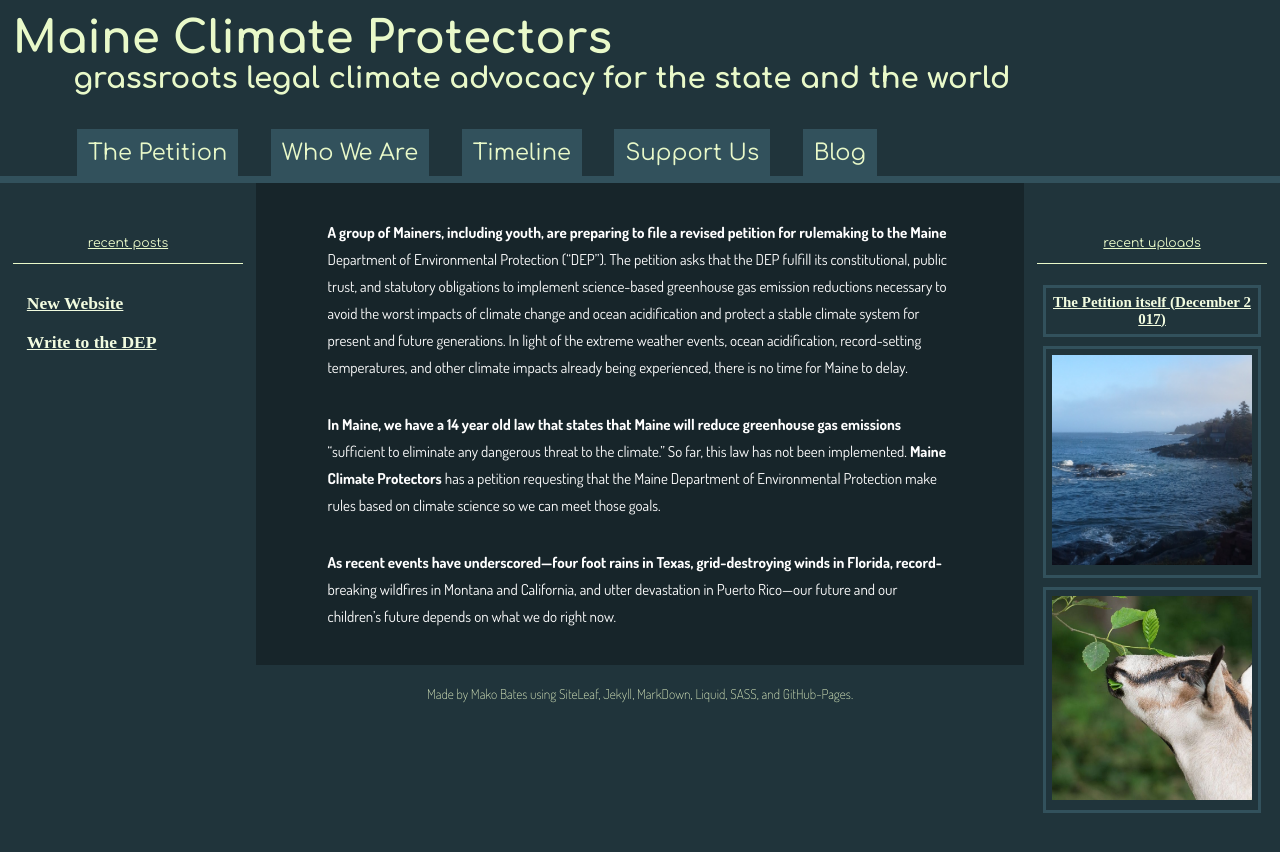
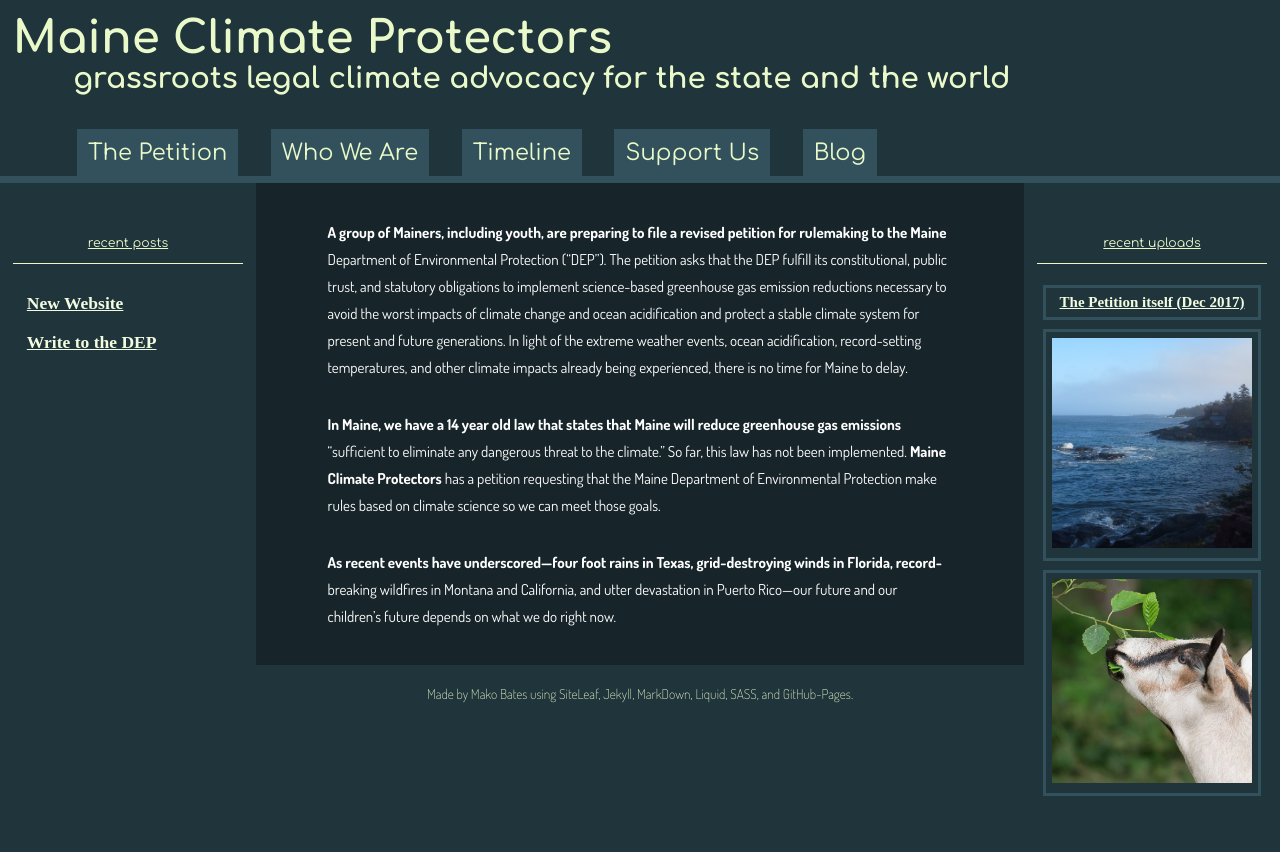
Before and after one commit to ShapeOfMatter/maine-climate-protectors, a Jekyll site: the page built from index.md, in a window 1280 px wide. Shown: the top 852 px of the page. Built offline with Jekyll 4.4.1, drawn with Linux system fonts in a browser that asks for light colours.

Commit message:
Updated Config

```diff
--- a/_config.yml
+++ b/_config.yml
@@ -13,7 +13,7 @@
       name: A goat I found online.
       date: 2017-12-19 05:00:00.000000000 Z
     - file: "/uploads/2017MaineClimateProtectorsDEPPetition.pdf"
-      name: The Petition itself (December 2017)
+      name: The Petition itself (Dec 2017)
       date: 2017-12-27 05:00:00.000000000 Z
   posts:
     title: Posts
```
